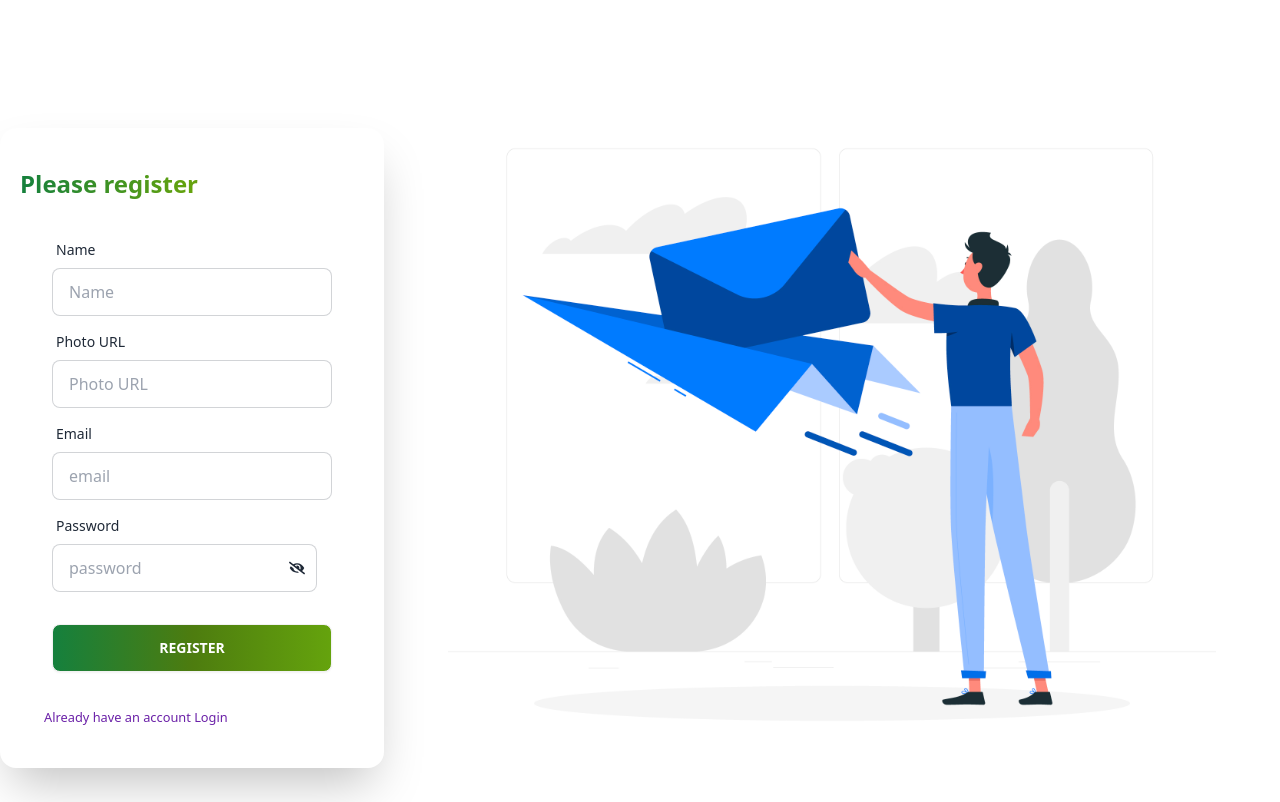
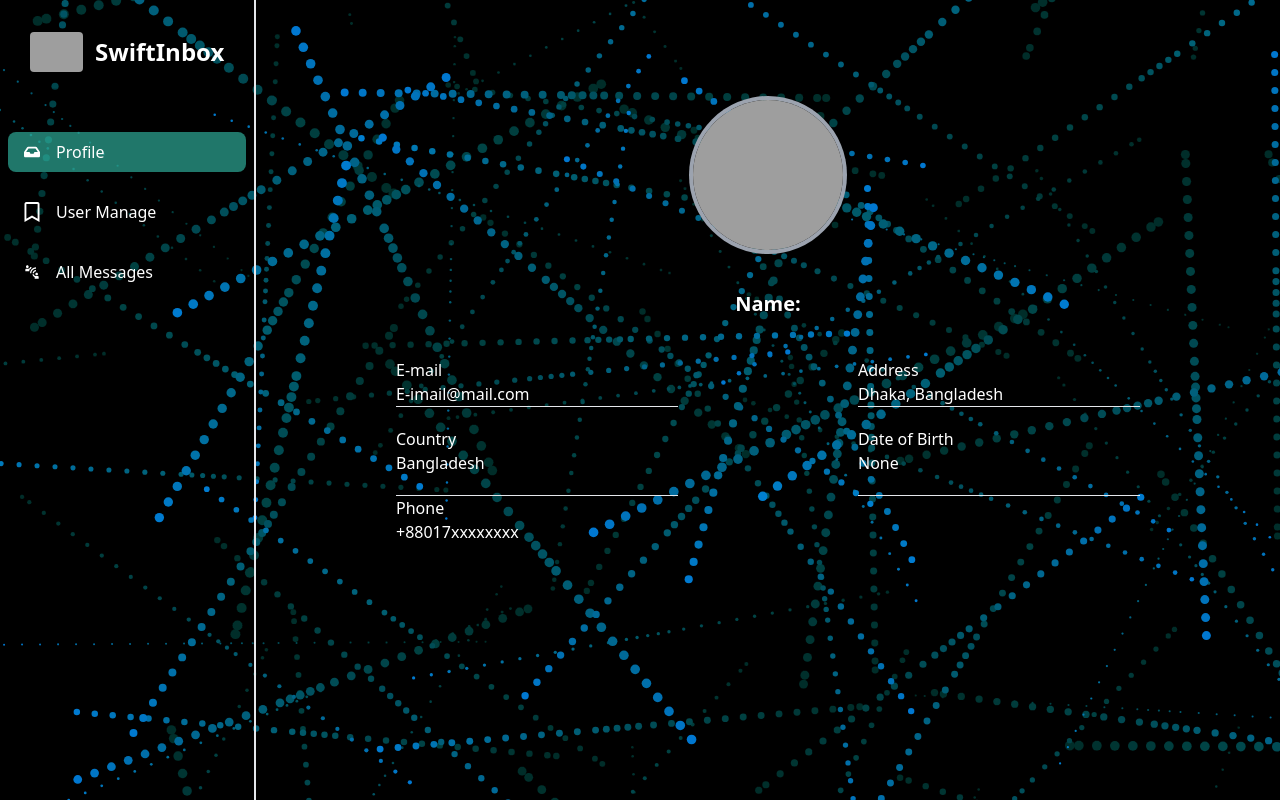
Before and after one commit to mdshahadat12/SwiftInbox-Client, a React (Vite) app: page /dashboard in a window 1280 px wide. Shown: the top 802 px of the page. Built offline with nearby package versions, Linux system fonts and the light colour scheme; no server answers; grey boxes are pictures that could not be loaded.

Commit message:
Create Dashboard

```diff
--- a/src/Components/Avatar.jsx
+++ b/src/Components/Avatar.jsx
@@ -7,7 +7,7 @@ const Avatar = ({ email }) => {
   };
 
   // Get the first letter of the email
-  const firstLetter = email.charAt(0).toUpperCase();
+  const firstLetter = email?.charAt(0).toUpperCase();
   return (
     <div
       className="rounded-full flex items-center justify-center w-10 h-10 m-1"
--- /dev/null
+++ b/src/Components/DashboardSidebar.jsx
@@ -0,0 +1,88 @@
+import { useContext, useState } from "react";
+import { AiOutlineBars } from "react-icons/ai";
+import { MdOutlineConnectWithoutContact } from "react-icons/md";
+import { CiSquareInfo } from "react-icons/ci";
+import { FaInbox, FaRegBookmark } from "react-icons/fa";
+import { Link } from "react-router-dom";
+import { AuthContext } from "../Provider/AuthProvider";
+import Menu from "./Home/Menu";
+
+const DashboardSidebar = () => {
+  const [isActive, setActive] = useState(true);
+  const { user } = useContext(AuthContext);
+
+  // Sidebar Responsive Handler
+  const handleToggle = () => {
+    setActive(!isActive);
+  };
+  return (
+    <>
+      {/* Small Screen Navbar */}
+      <div className="text-gray-800 flex md:hidden">
+        <button
+          onClick={handleToggle}
+          className="mobile-menu-button p-4 z-20 focus:outline-none"
+        >
+          <AiOutlineBars className="h-5 w-5" />
+        </button>
+        <div className="my-2 flex">
+          <img
+            src="https://i.ibb.co/0MtxH7T/Picsart-24-01-18-10-33-37-005.png"
+            className="h-10 mr-3"
+          />
+          <span className="self-center text-white text-2xl font-extrabold whitespace-nowrap ">
+            SwiftInbox
+          </span>
+        </div>
+      </div>
+      {/* Sidebar */}
+      <div
+        className={`z-10 md:fixed  overflow-x-hidden border-r-2 border-gray-200 w-64 space-y-6 px-2 py-4 absolute inset-y-0 left-0 transform ${
+          isActive ? "-translate-x-full " : "bg-gray-200 md:bg-white"
+        }  md:translate-x-0 transition duration-200 ease-in-out`}
+      >
+        <div>
+          <div>
+            <div className="w-full hidden md:flex px-4 py-2 shadow-lg rounded-lg justify-center items-center  mx-auto">
+              <Link to={"/"}>
+                <div className="my-2 flex">
+                  <img
+                    src="https://i.ibb.co/0MtxH7T/Picsart-24-01-18-10-33-37-005.png"
+                    className="h-10 rounded mr-3"
+                  />
+                  <span className="self-center text-white text-2xl font-extrabold whitespace-nowrap ">
+                    SwiftInbox
+                  </span>
+                </div>
+              </Link>
+            </div>
+          </div>
+
+          {/* Nav Items */}
+          <div className="flex flex-col justify-between  flex-1 mt-6">
+            <nav>
+              <>
+                <Menu icon={FaInbox} label="Profile" address="/dashboard" />
+                { (
+                  <Menu
+                    icon={FaRegBookmark}
+                    label="User Manage"
+                    address="manageuser"
+                  />
+                )}
+                <Menu
+                  icon={MdOutlineConnectWithoutContact}
+                  label="All Messages"
+                  address="allmessage"
+                />
+              </>
+              {/* Menu Items */}
+            </nav>
+          </div>
+        </div>
+      </div>
+    </>
+  );
+};
+
+export default DashboardSidebar;
--- a/src/Components/Home/Menu.jsx
+++ b/src/Components/Home/Menu.jsx
@@ -7,7 +7,7 @@ const Menu = ({ label, address, icon: Icon }) => {
       to={address}
       end
       className={({ isActive }) =>
-        `flex items-center md:text-white  px-4 py-2 my-5 rounded-lg transition-colors duration-300 transform hover:bg-[#33bba765]${
+        `flex items-center text-white px-4 py-2 my-5 rounded-lg transition-colors duration-300 transform hover:bg-[#33bba765]${
           isActive
             ? "rounded-lg bg-[#33bba7a2] "
             : ""
--- a/src/Components/InboxCard.jsx
+++ b/src/Components/InboxCard.jsx
@@ -11,6 +11,7 @@ import { useContext } from "react";
 import { AuthContext } from "../Provider/AuthProvider";
 const InboxCard = ({ data }) => {
   const { user, refetch } = useContext(AuthContext);
+  console.log(data);
 
   //add delete function here
   const handleDelete = (id) => {
@@ -43,9 +44,9 @@ const InboxCard = ({ data }) => {
   };
 
   const emailRegex = /<([^>]+)>/;
-  const emailMatch = data?.from.match(emailRegex);
+  const emailMatch = data?.from?.match(emailRegex);
   const email = emailMatch ? emailMatch[1] : null;
-  const name = data?.from.replace(emailRegex, "").replace(/"/g, "").trim();
+  const name = data?.from?.replace(emailRegex, "").replace(/"/g, "").trim();
 
   const displayDescription = () => {
     const maxLength = 50;
--- /dev/null
+++ b/src/Layout/DashboardLayout.jsx
@@ -0,0 +1,33 @@
+import { Outlet } from "react-router-dom"
+import { ToastContainer, Zoom } from "react-toastify"
+import DashboardSidebar from "../Components/DashboardSidebar"
+
+const DashboardLayout = () => {
+    return (
+      <>
+      <div className='relative min-h-screen md:flex'>
+        <DashboardSidebar/>
+        <div className='flex-1  md:ml-64'>
+          <div className='p-5'>
+            <Outlet/>
+          </div>
+        </div>
+      </div>
+      <ToastContainer
+          position="top-center"
+          autoClose={1000}
+          hideProgressBar
+          newestOnTop={false}
+          closeOnClick
+          rtl={false}
+          pauseOnFocusLoss
+          draggable
+          pauseOnHover
+          theme="dark"
+          transition={Zoom}
+        />
+      </>
+    )
+  }
+
+  export default DashboardLayout
--- /dev/null
+++ b/src/Page/AllMessage.jsx
@@ -0,0 +1,25 @@
+import Lottie from "lottie-react";
+import Loader from "../Components/Loader";
+import lott from "../assets/lott.json";
+import InboxCard from "../Components/InboxCard";
+import Particlesanimation2 from "../Components/Animation/Particlesanimation2";
+
+const AllMessage = () => {
+  const { data, isLoading } = Loader("/all-messages", "allMessages");
+  console.log(data);
+  return (
+    <div>
+      <Particlesanimation2></Particlesanimation2>
+      <h1 className="text-center text-white font-bold text-4xl my-5">All Message</h1>
+      <hr />
+
+      {isLoading ? (
+        <Lottie animationData={lott}></Lottie>
+      ) : (
+        data?.map((data) => <InboxCard key={data._id} data={data}></InboxCard>)
+      )}
+    </div>
+  );
+};
+
+export default AllMessage;
--- a/src/Page/InboxDetails.jsx
+++ b/src/Page/InboxDetails.jsx
@@ -14,6 +14,7 @@ import { IoPrintOutline } from "react-icons/io5";
 import { MdOutlineDelete } from "react-icons/md";
 import { FaRegBookmark, FaBookmark } from "react-icons/fa";
 import Loader from "../Components/Loader";
+import Particlesanimation2 from "../Components/Animation/Particlesanimation2";
 const InboxDetails = () => {
   const navigate = useNavigate();
   const { id } = useParams();
@@ -135,6 +136,7 @@ const InboxDetails = () => {
 
   return (
     <>
+    <Particlesanimation2></Particlesanimation2>
       <motion.div
         initial={{ opacity: 0, y: 0 }} // Initial animation state (hidden and slightly shifted)
         animate={{ opacity: 1, y: 60 }} // Animation to reveal the component
@@ -142,14 +144,14 @@ const InboxDetails = () => {
         className="pt-10 lg:px-10"
       >
         <Link to="/">
-          <button className="mb-3 flex items-center">
+          <button className="mb-3 btn bg-white flex items-center">
             <FaArrowLeft className="text-lg mr-3" /> Back
           </button>
         </Link>
         {/* email subject here */}
         <section className="lg:flex justify-between mb-5">
           <div className="flex items-center gap-5 flex-wrap mb-5">
-            <h1 title="Subject" className="text-2xl font-semibold ">
+            <h1 title="Subject" className="text-2xl text-white font-semibold ">
               {message?.subject}
             </h1>
             <div className="badge badge-accent gap-2">
--- /dev/null
+++ b/src/Page/ManageUser.jsx
@@ -0,0 +1,66 @@
+import { useState } from "react";
+// import RoleUpdateModal from "./RoleUpdateModal";
+// import { useQuery } from "@tanstack/react-query";
+// import Spiner from "../Shared/Spiner";
+// import { axiosSecure } from "../Components/useAxios";
+import Lottie from "lottie-react";
+import lott from "../assets/lott.json";
+import Loader from "../Components/Loader";
+import Particlesanimation2 from "../Components/Animation/Particlesanimation2";
+
+const ManageUser = () => {
+  const [isOpen, setIsOpen] = useState(false);
+  function closeModal() {setIsOpen(false);}
+  function openModal() {setIsOpen(true);}
+  const [email , setEmail] = useState(null)
+  const {data,isLoading} = Loader("/all-users","userinfo")
+  console.log(data);
+  return (
+    <>
+    {
+      isLoading? <Lottie animationData={lott}></Lottie>      :
+      <div className="text-white">
+    <Particlesanimation2></Particlesanimation2>
+      <h1 className="text-center font-bold text-4xl my-5">Manage User</h1>
+                <hr />
+      <div className="overflow-x-auto">
+        <table className="table">
+          {/* head */}
+          <thead className="text-white">
+            <tr>
+              <th>S:</th>
+              <th>Name</th>
+              <th>Email</th>
+              <th>Current Temp Mail</th>
+              <th>Role</th>
+              <th>Update</th>
+            </tr>
+          </thead>
+          <tbody>
+            {data?.map((data, idx) => (
+              <tr key={data._id}>
+                <th>{idx + 1}</th>
+                <td>
+                  <div className="font-bold">{data.displayName}</div>
+                </td>
+                <td>{data.userEmail}</td>
+                <td>{data.tempMail}</td>
+                <td>{data.role}</td>
+                <th>
+                  <button onClick={()=>{openModal();setEmail(data.email)}} className="btn btn-xs">
+                    Change Role
+                  </button>
+                </th>
+              </tr>
+            ))}
+          </tbody>
+        </table>
+      </div>
+      {/* <RoleUpdateModal refetch={refetch} email={email} closeModal={closeModal} isOpen={isOpen} /> */}
+    </div>
+    }
+    </>
+  );
+};
+
+export default ManageUser;
--- /dev/null
+++ b/src/Page/Profile.jsx
@@ -0,0 +1,52 @@
+import { useContext } from "react";
+import { AuthContext } from "../Provider/AuthProvider";
+import Particlesanimation2 from "../Components/Animation/Particlesanimation2";
+
+
+const Profile = () => {
+  const { user } = useContext(AuthContext);
+  console.log(user);
+  return (
+    <>
+    <Particlesanimation2></Particlesanimation2>
+    <div className={`p-10 text-white rounded-lg`}>
+      <div>
+        <img
+          className="h-[150px] w-[150px] rounded-full ring-4 ring-gray-400 mx-auto my-10"
+          src={
+            user?.photoURL
+              ? user?.photoURL
+              : "https://i.ibb.co/t23zmR8/Logo.png"
+          }
+          alt=""
+        />
+      </div>
+      <h1 className="text-center text-xl font-semibold">
+        Name: {user?.displayName}
+      </h1>
+      <div className="grid grid-cols-2 gap-5 my-10">
+        <div className="md:px-20">
+          <h2>E-mail</h2>
+          <h2>{user?.email ? user?.email : "E-imail@mail.com"}</h2>
+          <hr />
+          <h2 className="mt-5">Country</h2>
+          <h2 className="mb-5">Bangladesh</h2>
+          <hr />
+          <h2>Phone</h2>
+          <h2>+88017xxxxxxxx</h2>
+        </div>
+        <div className="md:px-20">
+          <h2>Address</h2>
+          <h2>Dhaka, Bangladesh</h2>
+          <hr />
+          <h2 className="mt-5">Date of Birth</h2>
+          <h2 className="mb-5">None</h2>
+          <hr />
+        </div>
+      </div>
+    </div>
+    </>
+  );
+};
+
+export default Profile;
```
Also changed, not shown: src/Components/Home/Navbar.jsx (+7 -2 lines), src/Routes/Routes.jsx (+19 -1 lines).
